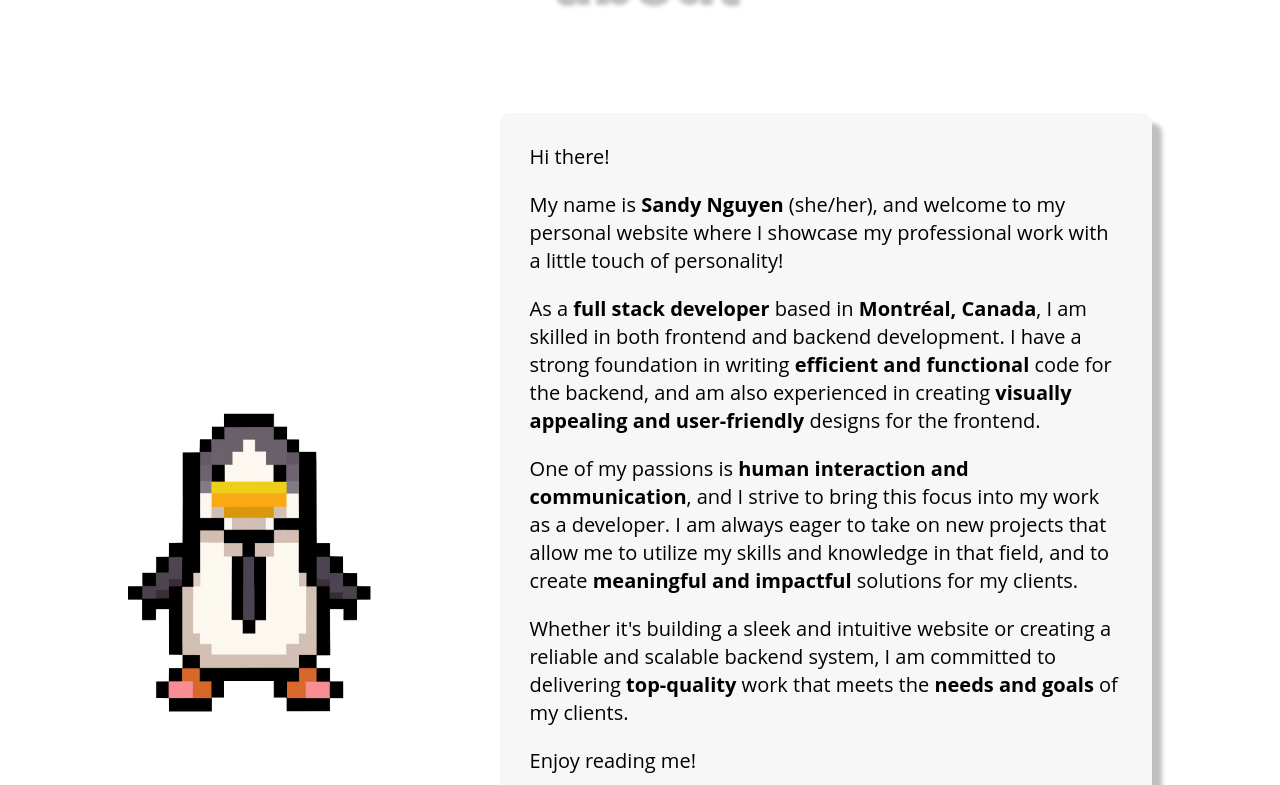
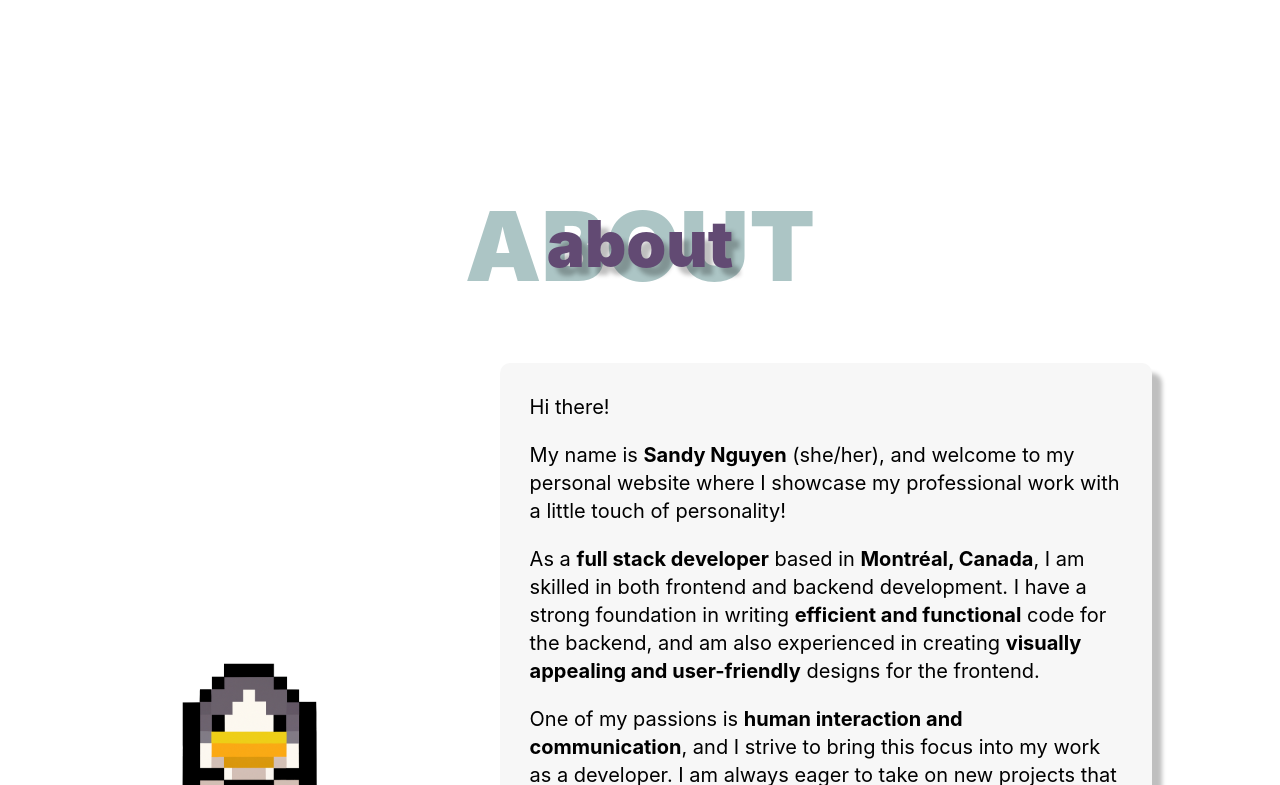
Before and after one commit to sandynguyen8928/SandyPersonalWebsite, a React (Create React App) app: page / in a window 1280 px wide. Shown: the part 1135-1920 px from the top of the page. Built offline with nearby package versions, Linux system fonts and the light colour scheme.

Commit message:
changed font type

```diff
--- a/src/components/PageTitle/PageTitle.module.scss
+++ b/src/components/PageTitle/PageTitle.module.scss
@@ -2,6 +2,10 @@ $primary-purple: #624A73;
 $secondary-purple: #503A60;
 $grey-shadow: rgba(0, 0, 0, 0.25);
 $primary-turquoise: #ACC5C5;
+
+.PageTitleStyled {
+  margin: 400px 0 80px 0;
+}
 
 .BigTitle {
   font-stretch: ultra-expanded;
@@ -11,7 +15,7 @@ $primary-turquoise: #ACC5C5;
   text-align: center;
   color: $primary-turquoise;
   text-transform: uppercase;
-  margin-top: 100px;
+  margin: 400px 0 100px 0;
 }
 
 .SmallTitle {
@@ -22,5 +26,5 @@ $primary-turquoise: #ACC5C5;
   text-align: center;
   color: $primary-purple;
   text-shadow: 8px 8px 4px $grey-shadow;
-  margin-top: -70px;
+  margin-top: -200px;
 }
--- a/src/components/PageTitle/PageTitle.tsx
+++ b/src/components/PageTitle/PageTitle.tsx
@@ -4,7 +4,7 @@ import styles from "./PageTitle.module.scss";
 const PageTitle = (props: any) => {
 
     return (
-        <div>
+        <div className={styles.PageTitleStyled}>
             <div className={styles.BigTitle}>{props.title}</div>
             <div className={styles.SmallTitle}>{props.title}</div>
         </div>
--- a/src/components/TextBox/TextBox.module.scss
+++ b/src/components/TextBox/TextBox.module.scss
@@ -3,10 +3,7 @@
   box-shadow: 10px 10px 4px rgba(0, 0, 0, 0.25);
   border-radius: 10px;
   padding: 10px 30px 10px 30px;
-  width:50%;
   height: fit-content;
-
-  font-family: 'Open Sans', sans-serif;
   font-weight: 400;
   font-size: 20px;
   line-height: 28px;
--- a/src/pages/AboutPage/AboutPage.module.scss
+++ b/src/pages/AboutPage/AboutPage.module.scss
@@ -1,7 +1,3 @@
-
-.AboutStyled {
-  margin: 100px 0 100px 0;
-}
 
 .Parent {
   display: flex;
@@ -10,7 +6,7 @@
 
 .LeftChild {
   height: 300px;
-  margin: 400px 10% 0 10%;
+  margin: 300px 10% 0 10%;
 
   &:hover {
     transform: translate(-10px, -10px);
@@ -23,7 +19,7 @@
 }
 
 .RightChild {
-  margin: 100px 10% 0 0;
+  margin: 0 10% 0 0;
 
   //@media screen and (max-width: 425px) {
   //  margin: 100px 10% 0 10%;
```
